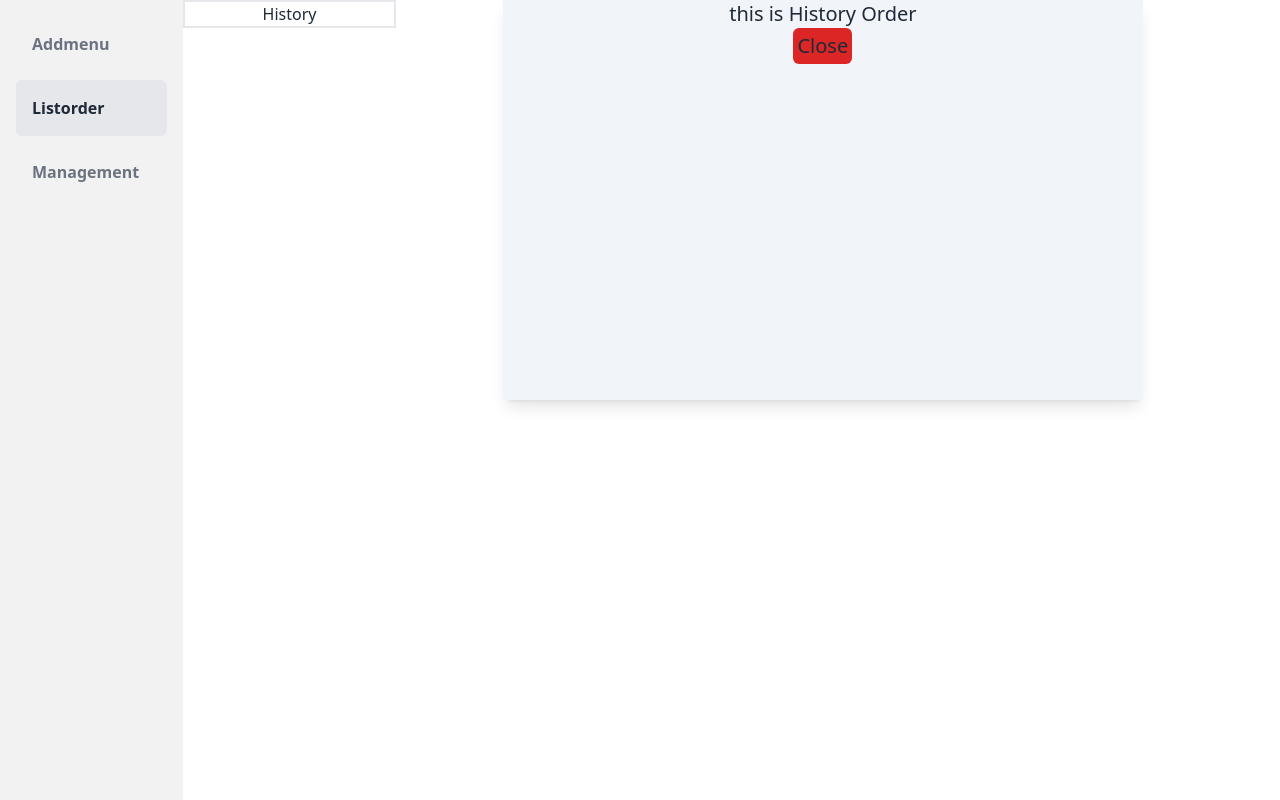
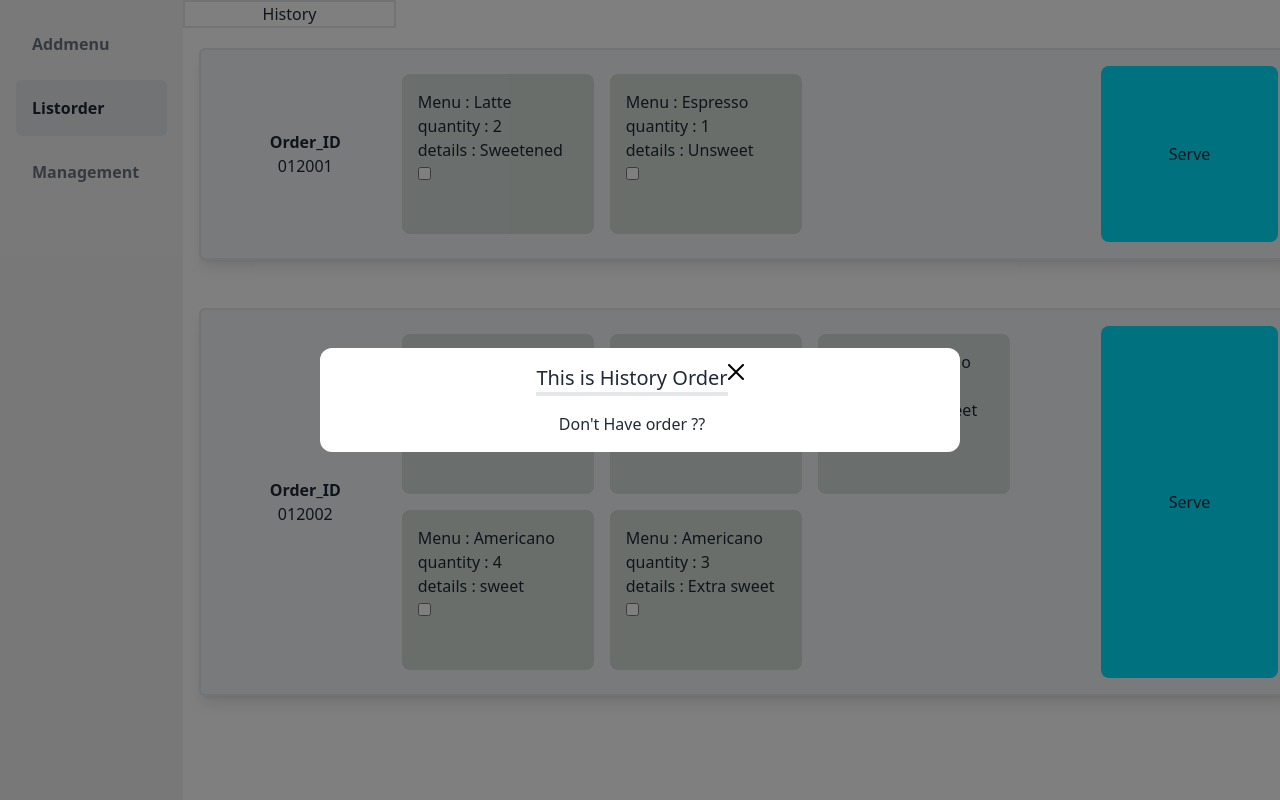
Before and after one commit to cnc2003/PROJECT2-SEC-1-PenNgiMark, a Vue app: page /list-order in a window 1280 px wide. Both pictures are taken after a click on the button "History". Built offline with nearby package versions, Linux system fonts and the light colour scheme; data requests are answered from the project's data file.

Commit message:
add modalHistory and Confirm

```diff
--- a/public/data/db.json
+++ b/public/data/db.json
@@ -142,12 +142,6 @@
       "order_id": "012001",
       "orders": [
         {
-          "menu_name": "Espresso",
-          "quantity": 1,
-          "price": 75,
-          "details": "Unsweet"
-        },
-        {
           "menu_name": "Latte",
           "quantity": 2,
           "price": 240,
@@ -176,12 +170,6 @@
           "quantity": 2,
           "price": 240,
           "details": "Sweetened"
-        },
-        {
-          "menu_name": "Mocha",
-          "quantity": 1,
-          "price": 135,
-          "details": "Extra sweet"
         },
         {
           "menu_name": "Americano",
--- /dev/null
+++ b/src/components/ModalConfirm.vue
@@ -0,0 +1,59 @@
+<script setup>
+import { defineProps, defineEmits, ref } from "vue"
+let menuConfirm = ref([])
+const emits = defineEmits(["close"])
+
+const props = defineProps({
+    data: Array,
+})
+console.log(props.data)
+
+menuConfirm.value.push(...props.data) //reactive objects
+menuConfirm.value = menuConfirm.value.slice().reverse()
+</script>
+
+<template>
+    <div
+        class="fixed w-screen h-screen top-0 left-0 flex justify-center items-center"
+    >
+        <div
+            class="w-lvw h-lvh bg-black bg-opacity-50"
+            @click="emits('close')"
+        ></div>
+
+        <!-- modal content -->
+        <div
+            class="fixed w-2/4 h-auto bg-white rounded-xl flex justify-center text-xl p-4"
+        >
+            <div>
+                <p class="text-xl border-b-4 mb-4">This is History Order</p>
+
+                <div
+                    v-if="menuConfirm.length > 0"
+                    v-for="(order, index) in menuConfirm"
+                    :key="index"
+                    class="flex border-2 shadow-lg m-3 w-auto"
+                >
+                    <p class="pl-3 pr-3">{{ order.Time }}</p>
+                    <p class="pl-3 pr-3">{{ order.order_id }}</p>
+                    <p class="pl-3 pr-3">{{ order.menu_name }}</p>
+                    <p class="pl-3 pr-3">{{ order.quantity }}</p>
+                    <p class="pl-3 pr-3">{{ order.details }}</p>
+                </div>
+                <div v-else>
+                    <p class="flex justify-center text-base">
+                        Don't Have order ??
+                    </p>
+                </div>
+            </div>
+            <!-- close button -->
+            <img
+                class="flex items-startw-4 h-4 hover:cursor-pointer"
+                @click="emits('close')"
+                src="/src/assets/icon/cross.svg"
+            />
+        </div>
+    </div>
+</template>
+
+<style scoped></style>
--- /dev/null
+++ b/src/components/ModalHistory.vue
@@ -0,0 +1,59 @@
+<script setup>
+import { defineProps, defineEmits, ref } from "vue"
+let dataH = ref([])
+const emits = defineEmits(["close"])
+
+const props = defineProps({
+    data: Array,
+})
+console.log(props.data)
+
+dataH.value.push(...props.data) //reactive objects
+dataH.value = dataH.value.slice().reverse()
+</script>
+
+<template>
+    <div
+        class="fixed w-screen h-screen top-0 left-0 flex justify-center items-center"
+    >
+        <div
+            class="w-lvw h-lvh bg-black bg-opacity-50"
+            @click="emits('close')"
+        ></div>
+
+        <!-- modal content -->
+            <div
+                class="fixed w-2/4 h-auto bg-white rounded-xl flex justify-center text-xl p-4"
+            >
+                <div>
+                    <p class="text-xl border-b-4 mb-4">This is History Order</p>
+
+                    <div
+                        v-if="dataH.length > 0"
+                        v-for="(order, index) in dataH"
+                        :key="index"
+                        class="flex border-2 shadow-lg m-3 w-auto"
+                    >
+                        <p class="pl-3 pr-3">{{ order.Time }}</p>
+                        <p class="pl-3 pr-3">{{ order.order_id }}</p>
+                        <p class="pl-3 pr-3">{{ order.menu_name }}</p>
+                        <p class="pl-3 pr-3">{{ order.quantity }}</p>
+                        <p class="pl-3 pr-3">{{ order.details }}</p>
+                    </div>
+                    <div v-else>
+                        <p class="flex justify-center text-base">
+                            Don't Have order ??
+                        </p>
+                    </div>
+                </div>
+                <!-- close button -->
+                <img
+                    class="flex items-startw-4 h-4 hover:cursor-pointer"
+                    @click="emits('close')"
+                    src="/src/assets/icon/cross.svg"
+                />
+            </div>
+    </div>
+</template>
+
+<style scoped></style>
--- a/src/components/Notification.vue
+++ /dev/null
@@ -1,38 +0,0 @@
-<script setup>
-import { defineProps, defineEmits, ref } from "vue"
-
-const emits = defineEmits(["close"])
-const props = defineProps({
-    data: Array,
-})
-console.log(props.data)
-let dataH = ref([])
-dataH.value.push(...props.data)
-</script>
-
-<template>
-    <div
-        class="fixed flex flex-col items-center bg-slate-100 shadow-lg h-1/2 w-1/2 ml-80 z-0"
-    >
-        <p class="text-xl">this is History Order</p>
-        <div class="flex flex-col justify-center items-center text-xl">
-            <div
-                v-for="(order, index) in dataH.slice().reverse()"
-                :key="index"
-                class="flex border-2 shadow-lg m-3"
-            >
-                <p class="pl-3 pr-3">{{ order.Time }}</p>
-                <p class="pl-3 pr-3">{{ order.menu_name }}</p>
-                <p class="pl-3 pr-3">{{ order.quantity }}</p>
-                <p class="pl-3 pr-3">{{ order.details }}</p>
-            </div>
-
-            <button class="bg-red-600 w-auto rounded-md p-1" @click="emits('close')">
-                Close
-            </button>
-            <slot name="HistoryOrder"></slot>
-        </div>
-    </div>
-</template>
-
-<style scoped></style>
--- a/src/components/page/Listorder.vue
+++ b/src/components/page/Listorder.vue
@@ -1,12 +1,17 @@
 <script setup>
 import { ref, onMounted } from "vue"
-import { getOrderlist, DeleteMenuInOrder, DeleteOrder } from "../../lib/fetch.js"
-import Notification from "../Notification.vue"
-
+import {
+    getOrderlist,
+    DeleteMenuInOrder,
+    DeleteOrder,
+} from "../../lib/fetch.js"
+import ModalHistory from "../ModalHistory.vue"
+import ModalConfirm from "../ModalConfirm.vue";
 
 // defind variable
 let datas = ref([])
 let showModalHistory = ref(false)
+let showModalConfirem = ref(false)
 let History_data = ref([])
 
 // ReloadFetch
@@ -20,12 +25,13 @@ onMounted(fetchData)
 function serveOrder(order) {
     const order_ID = order.order_id
     let restMenu = {}
-    //history
+
+    //History modal
     const currentDate = new Date()
     const serveTime = `${currentDate.toLocaleDateString()} ${currentDate.toLocaleTimeString()}`
     const SelectedMenusWithTime = order.orders
         .filter((menu) => menu.selected)
-        .map((menu) => ({ ...menu, Time: serveTime }))
+        .map((menu) => ({ ...menu, Time: serveTime ,order_id:order_ID}))
     History_data.value.push(...SelectedMenusWithTime)
     console.log(SelectedMenusWithTime)
 
@@ -35,6 +41,7 @@ function serveOrder(order) {
     if (notSelectedMenus.length === 0) {
         console.log("restMenu :", notSelectedMenus.length)
         DeleteOrder(order.id).then(() => {
+            //เปลี่ยน data ในdatasให้ลบ order ที่ select ออก (fontend)
             datas.value = datas.value.filter((item) => item.id !== order.id)
         })
     } else {
@@ -49,6 +56,7 @@ function serveOrder(order) {
             const updatedOrderIndex = datas.value.findIndex(
                 (item) => item.id === order.id
             )
+            //เปลี่ยน data ใน datas ให้ลบ menu ที่selectออก และเอาmenuที่เหลือใส่แทน (fontend)
             if (updatedOrderIndex !== -1) {
                 console.log(updatedOrderIndex)
                 datas.value[updatedOrderIndex].orders = notSelectedMenus
@@ -58,21 +66,27 @@ function serveOrder(order) {
 }
 
 function tuggleSelection(order_menu) {
-    // check menu ที่ถูกเลือกอยู่
+    // check menu-Selecked
     order_menu.selected = !order_menu.selected
 }
 </script>
 <template>
-
     <button @click="showModalHistory = true" class="fixed border-2 w-1/6">
         History
     </button>
-    <div v-if="showModalHistory">
-        <Notification :data="History_data" @close="showModalHistory = false">
-            <slot name="HistoryOrder"></slot>
-        </Notification>
+
+    <!-- ModalHistory -->
+    <div v-show="showModalHistory">
+        <ModalHistory :data="History_data" @close="showModalHistory = false"/>
     </div>
-    <div v-else>
+
+    <!-- ModalComfirm -->
+    <div v-show="showModalConfirem">
+        <ModalConfirm :data="History_data" @close="showModalHistory = false"/>
+    </div>
+
+    <!-- main -->
+    <div>
         <div v-for="(order, index) in datas" :key="index">
             <div
                 class="w-full flex justify-between border-2 rounded-md p-4 bg-slate-100 shadow-lg mt-12 ml-4"
@@ -113,15 +127,21 @@ function tuggleSelection(order_menu) {
                         </div>
                     </div>
                 </div>
+                <!-- <button
+                    class="bg-[#00E3FE] w-1/4 rounded-lg"
+                    @click="serveOrder(order)"
+                >
+                    Serve
+                </button> -->
+
                 <button
                     class="bg-[#00E3FE] w-1/4 rounded-lg"
-                @click="serveOrder(order)"
+                    @click="showModalConfirem = true"
                 >
                     Serve
                 </button>
             </div>
         </div>
     </div>
-
 </template>
-<style scoped></style>
+<style scoped></style>../ModalHistory.vue/index.js
--- a/src/main.js
+++ b/src/main.js
@@ -2,11 +2,13 @@ import { createApp } from 'vue'
 import './style.css'
 import App from './App.vue'
 import routers from './router/router.js'
-import Notification from './components/Notification.vue'
+import ModalHistory from './components/ModalHistory.vue'
+import ModalComfirm from './components/ModalConfirm.vue'
 
 const app = createApp(App)
 app.use(routers)
 
-app.component('Notification', Notification);
+app.component('ModalHistory', ModalHistory ) ;
+app.component('ModalComfirm',ModalComfirm) ;
 
 app.mount('#app')
```
Lines whose indentation alone changed are shown as unchanged.
